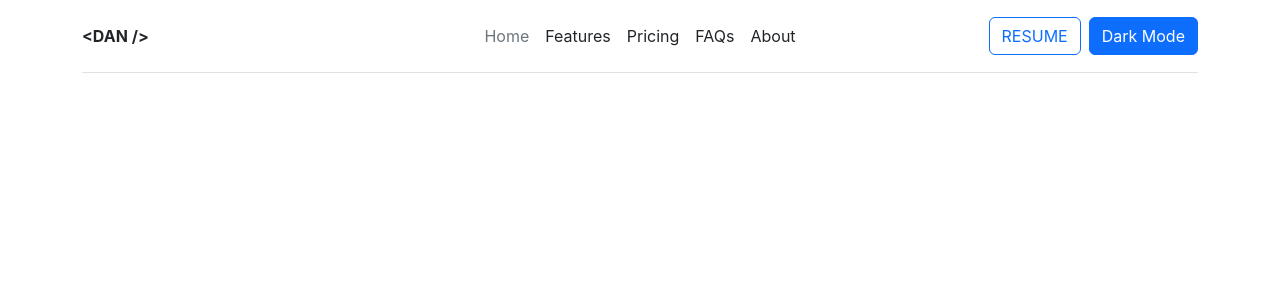
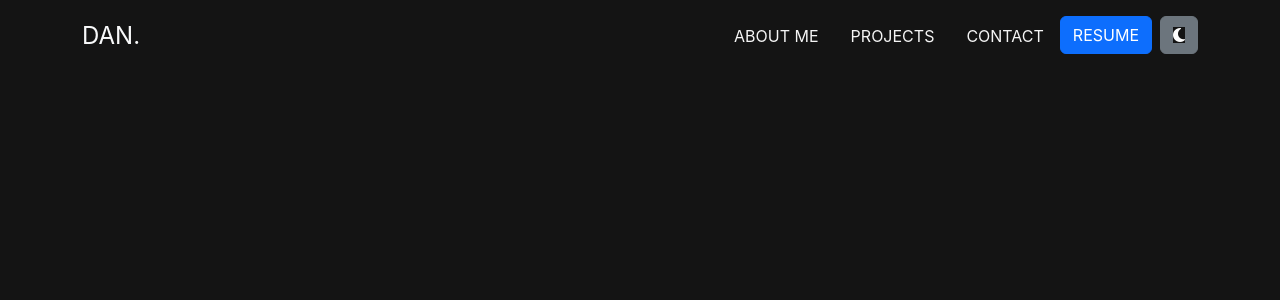
Before and after one commit to DAnoche/My-Porpolio, a React (Create React App) app: page / in a window 1280 px wide. Shown: the top 300 px of the page. Built offline with nearby package versions, Linux system fonts and the light colour scheme.

Commit message:
Change navbar font colors for dark theme

```diff
--- a/src/App.css
+++ b/src/App.css
@@ -1,38 +1,5 @@
-.App {
-  text-align: center;
+* {
+  margin: 0;
+  padding: 0;
+  background-color: #141414;
 }
-
-.App-logo {
-  height: 40vmin;
-  pointer-events: none;
-}
-
-@media (prefers-reduced-motion: no-preference) {
-  .App-logo {
-    animation: App-logo-spin infinite 20s linear;
-  }
-}
-
-.App-header {
-  background-color: #282c34;
-  min-height: 100vh;
-  display: flex;
-  flex-direction: column;
-  align-items: center;
-  justify-content: center;
-  font-size: calc(10px + 2vmin);
-  color: white;
-}
-
-.App-link {
-  color: #61dafb;
-}
-
-@keyframes App-logo-spin {
-  from {
-    transform: rotate(0deg);
-  }
-  to {
-    transform: rotate(360deg);
-  }
-}
--- /dev/null
+++ b/src/Navbar/navbar.css
@@ -0,0 +1,3 @@
+.nav-ul-dark a {
+  color: whitesmoke !important;
+}
--- a/src/Navbar/navbar.jsx
+++ b/src/Navbar/navbar.jsx
@@ -1,53 +1,42 @@
 import React from "react";
+import "./navbar.css";
 
 function Navbar() {
   return (
     <>
-      <div className="container">
-        <header className="d-flex flex-wrap align-items-center justify-content-center justify-content-md-between py-3 mb-4 border-bottom">
+      <div class="container">
+        <header class="d-flex flex-wrap justify-content-center py-3 mb-4">
           <a
             href="/"
-            className="d-flex align-items-center col-md-3 mb-2 mb-md-0 text-dark text-decoration-none fw-bold"
+            class="d-flex align-items-center mb-3 mb-md-0 me-md-auto text-light text-decoration-none fs-4"
           >
-            &lt;DAN /&gt;
+            DAN.
           </a>
-
-          <ul className="nav col-12 col-md-auto mb-2 justify-content-center mb-md-0">
-            <li>
-              <a href="#" className="nav-link px-2 link-secondary">
-                Home
+          <ul class="nav-ul-dark nav nav-pills">
+            <li class="nav-item">
+              <a href="#About-me" class="nav-link">
+                ABOUT ME
               </a>
             </li>
-            <li>
-              <a href="#" className="nav-link px-2 link-dark">
-                Features
+            <li class="nav-item">
+              <a href="#Project" class="nav-link">
+                PROJECTS
               </a>
             </li>
-            <li>
-              <a href="#" className="nav-link px-2 link-dark">
-                Pricing
+            <li class="nav-item">
+              <a href="#Contact" class="nav-link">
+                CONTACT
               </a>
             </li>
-            <li>
-              <a href="#" className="nav-link px-2 link-dark">
-                FAQs
-              </a>
+            <li class="nav-item me-2">
+              <button class="btn btn-primary">RESUME</button>
             </li>
-            <li>
-              <a href="#" className="nav-link px-2 link-dark">
-                About
-              </a>
+            <li class="nav-item">
+              <button class="btn btn-secondary">
+                <i class="fas fa-moon"></i>
+              </button>
             </li>
           </ul>
-
-          <div className="col-md-3 text-end">
-            <button type="button" className="btn btn-outline-primary me-2">
-              RESUME
-            </button>
-            <button type="button" className="btn btn-primary">
-              Dark Mode
-            </button>
-          </div>
         </header>
       </div>
     </>
```
